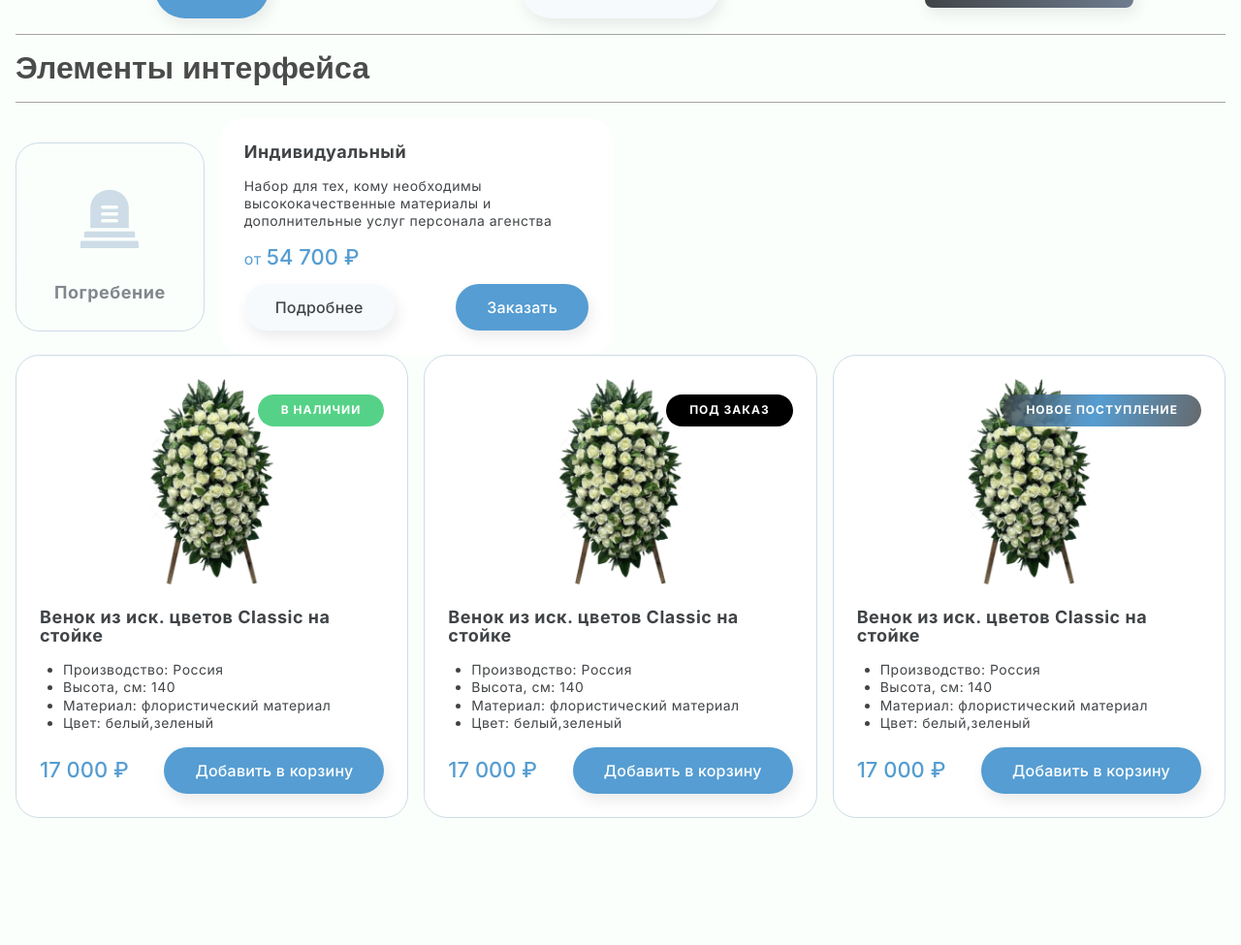
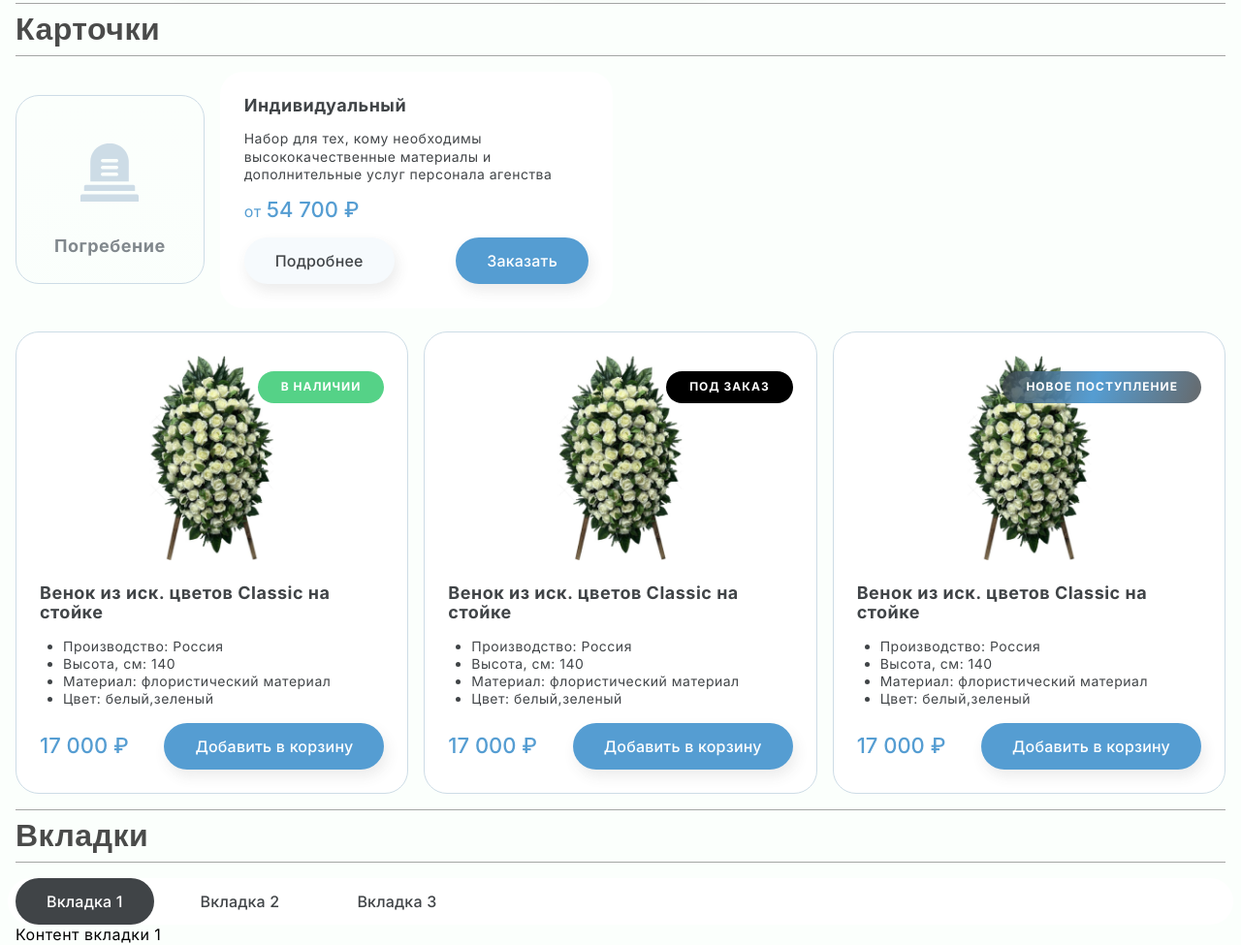
Before and after one commit to Raxothar/Envelope, a website built with webpack: page ui-kit.html in a window 1280 px wide. Shown: the part 891-1866 px from the top of the page at 97% size. Before the commit the page ends 1735 px from the top, so only its background shows below. Built offline with nearby package versions, Linux system fonts and the light colour scheme; files that its build step writes are made by us from their sources.

Commit message:
Добавлены табы

```diff
--- a/envelope/js/index.js
+++ b/envelope/js/index.js
@@ -1,3 +1 @@
-document.addEventListener("DOMContentLoaded", () => {
-    console.log('DOM is ready to be interacted with!');
-});
+import './tabs.js';
--- /dev/null
+++ b/envelope/js/tabs.js
@@ -0,0 +1,25 @@
+let evTabs = document.querySelectorAll('.tabs');
+if (evTabs.length){
+    evTabs.forEach((tabsContainer) => {
+        let tabsItems = tabsContainer.querySelectorAll('.tabs__items-item');
+        let tabsContent = tabsContainer.querySelectorAll('.tabs__content-item');
+        tabsItems.forEach((tabItem) => {
+            tabItem.addEventListener('click', (e) => {
+                let tab = e.target;
+                let tabData = tab.getAttribute('data-tab');
+                tabsItems.forEach((tabItem) => {
+                    tabItem.classList.remove('active');
+                });
+                tabsContent.forEach((tabContent) => {
+                    tabContent.classList.remove('active');
+                });
+                tab.classList.add('active');
+                tabsContent.forEach((tabContent) => {
+                    if (tabContent.getAttribute('data-content') === tabData){
+                        tabContent.classList.add('active');
+                    }
+                });
+            });
+        });
+    });
+}
--- a/envelope/scss/_envelope.scss
+++ b/envelope/scss/_envelope.scss
@@ -13,5 +13,6 @@
 @import "border";
 @import "card";
 @import "buttons";
+@import "tabs";
 
 @import "debug";
--- /dev/null
+++ b/envelope/scss/_tabs.scss
@@ -0,0 +1,16 @@
+.tabs{
+	&__items{
+		display: inline-flex;
+		justify-content: flex-start;
+		align-items: center;
+		&-item{
+			width: fit-content;
+			cursor: pointer;
+		}
+	}
+	&__content{
+		&-item:not(.active){
+			display: none;
+		}
+	}
+}
--- /dev/null
+++ b/envelope/scss/themes/default-glass/_tabs.scss
@@ -0,0 +1,20 @@
+.tabs{
+	&__items{
+		background-color: var(--ev-color-mainWhite);
+		border-radius: px2rem(32);
+		overflow: hidden;
+		&-item{
+			display: flex;
+			justify-content: center;
+			align-items: center;
+			padding: px2rem(16) px2rem(32);
+			border-radius: px2rem(32);
+			color: var(--ev-color-mainGray);
+			transition: background-color 0.3s, color 0.3s;
+		}
+		&-item.active, &-item:hover{
+			background-color: var(--ev-color-mainGray);
+			color: var(--ev-color-mainWhite);
+		}
+	}
+}
--- a/envelope/scss/themes/default-glass/default-glass-theme.scss
+++ b/envelope/scss/themes/default-glass/default-glass-theme.scss
@@ -4,3 +4,4 @@
 
 @import "buttons";
 @import "card";
+@import "tabs";
--- a/envelope/scss/themes/default-glass/variables/_fonts.scss
+++ b/envelope/scss/themes/default-glass/variables/_fonts.scss
@@ -8,21 +8,20 @@
 	@include fontObject('.h2', 'Inter', 600, normal, px2rem(32), 100%, px2rem(0.5), var(--ev-color-mainDark));
 }
 
-
 @include fontObject('.h3', 'Inter', 500, normal, px2rem(22), 105%, normal, var(--ev-color-mainDark));
 @include fontObject('.h4', 'Inter', 400, normal, px2rem(20), px2rem(27), normal, var(--ev-color-mainDark));
 
 
 @include fontObject('.title', 'Inter', 700, normal, px2rem(18), px2rem(19.8), px2rem(0.5), var(--ev-color-mainGray));
 @include fontObject('.subtitle', 'Inter', 600, normal, px2rem(16), px2rem(17.6), px2rem(0.5), var(--ev-color-mainGray));
-@include fontObject('.text, .text > *', 'Inter', 400, normal, px2rem(16), px2rem(20.8), px2rem(0.5), var(--ev-color-mainDark));
+@include fontObject('.text, .text > *, body', 'Inter', 400, normal, px2rem(16), px2rem(20.8), px2rem(0.5), var(--ev-color-mainDark));
 @include fontObject('.smalltext', 'Inter', 400, normal, px2rem(14), px2rem(18.2), px2rem(0.5), var(--ev-color-mainGray));
 @include fontObject('.comment', 'Inter', 400, normal, px2rem(12), px2rem(16.8), px2rem(1), var(--ev-color-mainGray));
 @include fontObject('.menu', 'Inter', 700, normal, px2rem(18), px2rem(18), px2rem(0.2), var(--ev-color-mainDark));
 @include fontObject('.buttonText', 'Inter', 600, normal, px2rem(16), px2rem(16), px2rem(0.2), var(--ev-color-mainDark));
 @include fontObject('.quote', 'DejaVu Serif', 400, italic, px2rem(18), px2rem(27), normal, var(--ev-color-mainDark));
 
-@include fontObject('.button', 'Inter', 500, normal, px2rem(16), px2rem(16), px2rem(0.2));
+@include fontObject('.button, .tabs__items-item', 'Inter', 500, normal, px2rem(16), px2rem(16), px2rem(0.2));
 @include fontObject('.button.button--secondary', 'Inter', 700, normal, px2rem(18), px2rem(18), px2rem(0.2));
 @include fontObject('.price', 'Inter', 400, normal, px2rem(16), px2rem(20.8), px2rem(0.5), var(--ev-color-mainBlue));
 @include fontObject('.price > span', 'Inter', 500, normal, px2rem(22), px2rem(22), normal, var(--ev-color-mainBlue));
--- a/ui-kit.html
+++ b/ui-kit.html
@@ -58,12 +58,12 @@
         <div class="container">
             <div class="row">
                 <div class="col-12">
-                    <h1 class="mb-4 UIKit__sectionTitle">Элементы интерфейса</h1>
+                    <h1 class="mb-4 UIKit__sectionTitle">Карточки</h1>
                 </div>
             </div>
         </div>
         <div class="container">
-            <div class="row cards">
+            <div class="row cards mb-4">
                 <div class="col-xs-12 col-lg-2 card card-icon">
                     <div class="card__header">
                         <div style='mask-image: url("assets/images/icons/example.svg"); -webkit-mask-image: url("assets/images/icons/example.svg");' class="mask-image card__icon"></div>
@@ -154,7 +154,28 @@
             </div>
         </div>
     </section>
+    <section class="UIKit__tabs">
+        <div class="container">
+            <div class="row">
+                <div class="col-12">
+                    <h1 class="mb-4 UIKit__sectionTitle">Вкладки</h1>
+                </div>
+            </div>
+        </div>
+        <div class="container tabs">
+            <div class="row tabs__items">
+                <div class="tabs__items-item active" data-tab="1">Вкладка 1</div>
+                <div class="tabs__items-item" data-tab="2">Вкладка 2</div>
+                <div class="tabs__items-item" data-tab="3">Вкладка 3</div>
+            </div>
+            <div class="row tabs__content">
+                <div class="col-xs-12 tabs__content-item active" data-content="1">Контент вкладки 1</div>
+                <div class="col-xs-12 tabs__content-item" data-content="2">Контент вкладки 2</div>
+                <div class="col-xs-12 tabs__content-item" data-content="3">Контент вкладки 3</div>
+            </div>
+        </div>
+    </section>
 
-    <script type="text/javascript" src="envelope/dist/js/envelope.js"></script>
+    <script type="text/javascript" src="envelope/dist/js/envelope.min.js"></script>
 </body>
 </html>
--- a/webpack.config.js
+++ b/webpack.config.js
@@ -4,8 +4,8 @@ const path = require('path');
 module.exports = {
     mode: 'production', // Режим production автоматически включает оптимизацию
     entry: {
-        'envelope': './envelope/js/index.js', // Базовый JS файл
-        // Добавьте дополнительные точки входа для CSS, если они не импортируются в JavaScript
+        'envelope': './envelope/js/index.js',
+        'ev-tabs': './envelope/js/tabs.js',
     },
     output: {
         filename: '[name].min.js', // Генерирует минифицированный .js файл
```
Also changed, not shown: envelope/dist/css/default-glass-theme.css, envelope/dist/css/default-glass-theme.min.css, envelope/dist/js/envelope.min.js, envelope/dist/js/ev-tabs.min.js (added), 2 other files.
